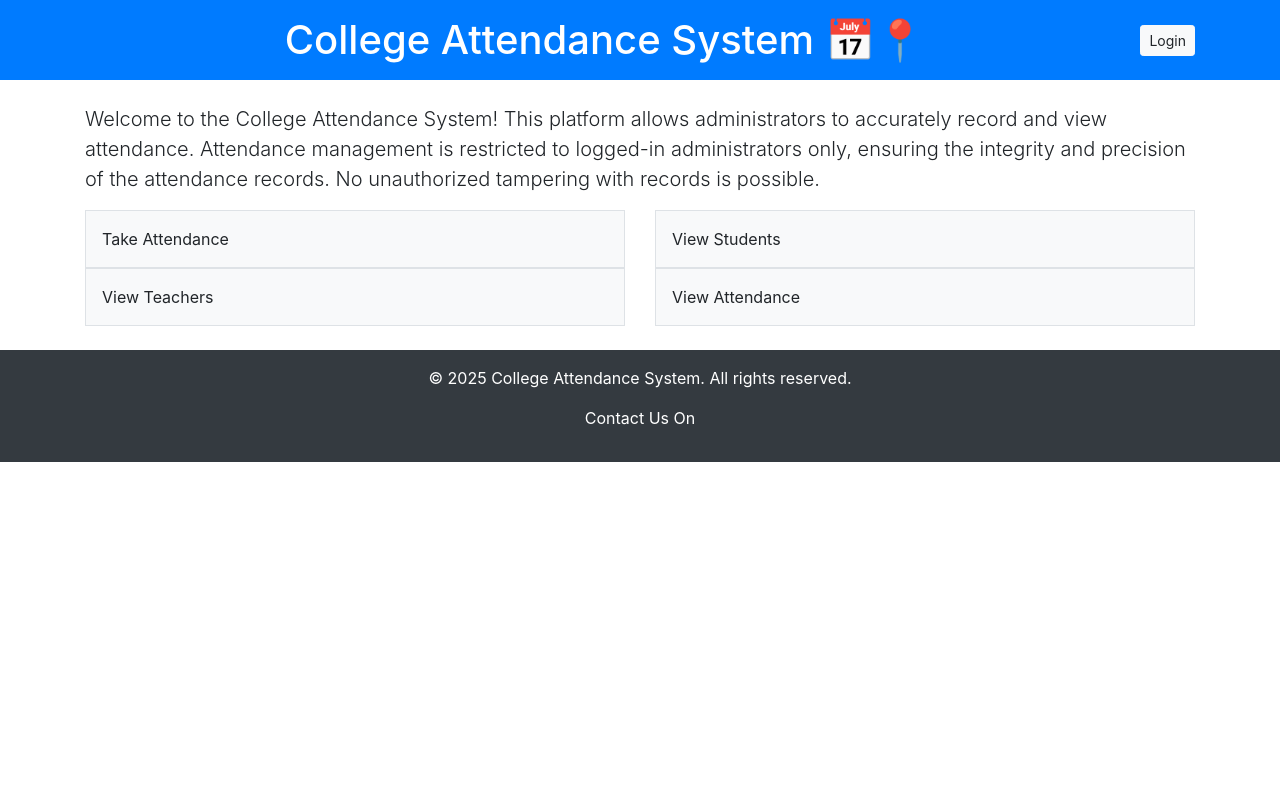
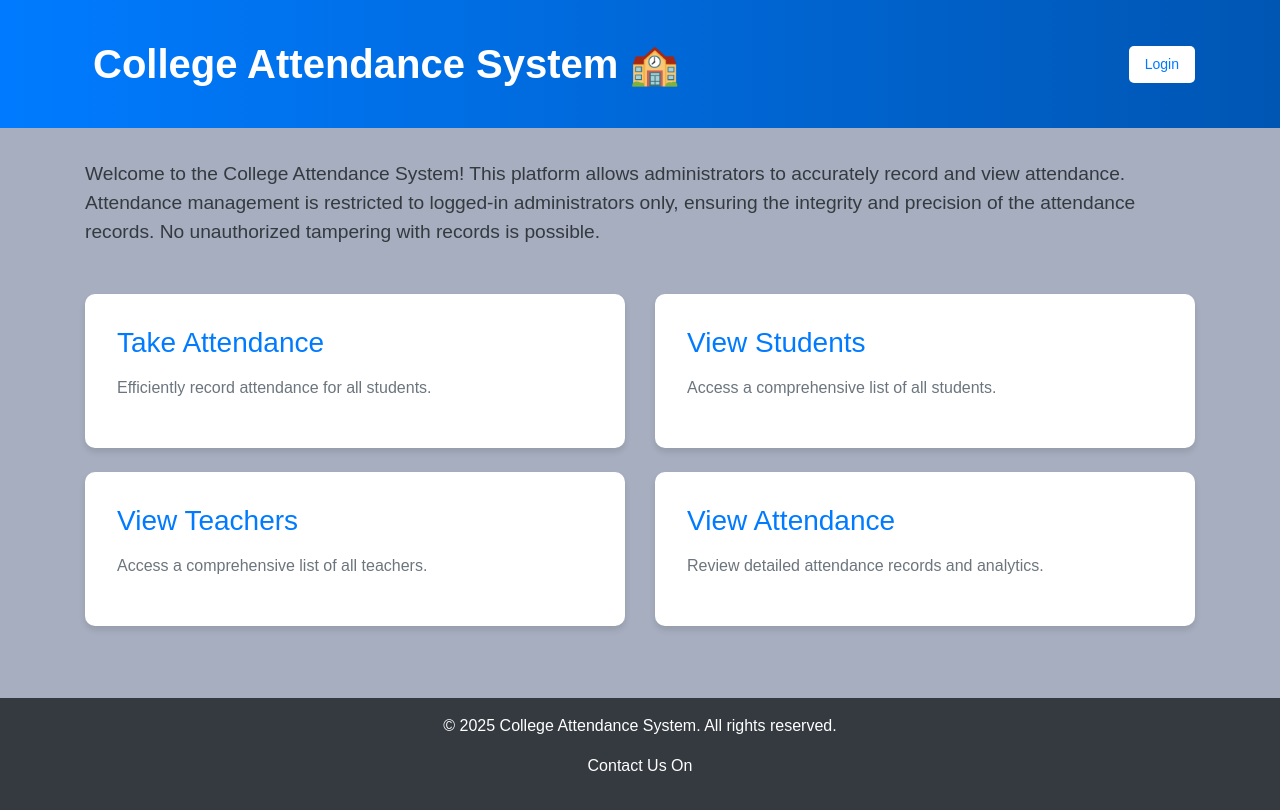
Before and after one commit to Vigilante120/College_attendance_tracker, a Flask app: page / in a window 1280 px wide. Before the commit the page ends 462 px from the top, so only its background shows below. Run offline with Flask 3, Linux system fonts and the light colour scheme; some libraries are stand-ins or nearby versions.

Commit message:
Changed Background

```diff
--- a/templates/index.html
+++ b/templates/index.html
@@ -6,41 +6,131 @@
     <title>{% block title %}College Attendance System{% endblock %}</title>
     <link rel="stylesheet" href="https://stackpath.bootstrapcdn.com/bootstrap/4.5.2/css/bootstrap.min.css">
     <link rel="stylesheet" href="{{ url_for('static', filename='css/styles.css') }}">
+    <style>
+        /* Custom Styles */
+        body {
+            font-family: 'Arial', sans-serif;
+            background-color: #A6AEBF; /* A very light gray */
+        }
+
+        .header-container {
+            background: linear-gradient(to right, #007bff, #0056b3);
+            color: white;
+            padding: 2rem 0;
+            margin-bottom: 2rem;
+        }
+
+        .header-title {
+            font-size: 2.5rem;
+            font-weight: bold;
+        }
+
+        .login-button {
+            background-color: #ffffff;
+            color: #007bff;
+            border: none;
+            border-radius: 5px;
+            padding: 0.5rem 1rem;
+            transition: background-color 0.3s ease;
+        }
+
+        .login-button:hover {
+            background-color: #e9ecef;
+        }
+
+        .lead {
+            font-size: 1.2rem;
+            color: #343a40;
+        }
+
+        .feature-container {
+            margin-top: 3rem;
+        }
+
+        .feature-box {
+            background-color: #ffffff;
+            border-radius: 10px;
+            padding: 2rem;
+            box-shadow: 0 4px 6px rgba(0, 0, 0, 0.1);
+            transition: transform 0.3s ease;
+        }
+
+        .feature-box:hover {
+            transform: translateY(-5px);
+        }
+
+        .feature-box h3 {
+            color: #007bff;
+            margin-bottom: 1rem;
+        }
+
+        .feature-box p {
+            color: #6c757d;
+        }
+
+        .footer {
+            background-color: #343a40;
+            color: white;
+            text-align: center;
+            padding: 1rem 0;
+            margin-top: 3rem;
+        }
+
+        /* Responsive Design */
+        @media (max-width: 768px) {
+            .header-title {
+                font-size: 2rem;
+            }
+
+            .feature-box {
+                padding: 1.5rem;
+            }
+        }
+    </style>
 </head>
 <body>
-<header class="bg-primary text-white py-3">
-    <!-- Flexbox container for centering title and aligning login button -->
+<header class="header-container">
     <div class="container d-flex justify-content-between align-items-center">
-        <!-- Centered Title -->
-        <h1 class="m-0 text-center flex-grow-1">College Attendance System 📅📍</h1>
-        <!-- Login Button -->
-        <a href="{{ url_for('login') }}" class="btn btn-light btn-sm ml-3">Login</a>
+        <h1 class="header-title m-2">College Attendance System 🏫</h1>
+        <a href="{{ url_for('login') }}" class="btn login-button btn-sm ml-3">Login</a>
     </div>
 </header>
-
 
 <div class="container mt-4">
     {% block content %}{% endblock %}
     <p class="lead">Welcome to the College Attendance System! This platform allows administrators to accurately record and view attendance. Attendance management is restricted to logged-in administrators only, ensuring the integrity and precision of the attendance records. No unauthorized tampering with records is possible.</p>
 </div>
 
-<div class="container overflow-hidden">
-    <div class="row gy-5">
-        <div class="col-6">
-            <div class="p-3 border bg-light">Take Attendance</div>
+<div class="container feature-container">
+    <div class="row">
+        <div class="col-md-6 mb-3">
+            <div class="feature-box">
+                <h3>Take Attendance</h3>
+                <p>Efficiently record attendance for all students.</p>
+            </div>
         </div>
-        <div class="col-6">
-            <div class="p-3 border bg-light">View Students</div>
+        <div class="col-md-6 mb-4">
+            <div class="feature-box">
+                <h3>View Students</h3>
+                <p>Access a comprehensive list of all students.</p>
+            </div>
         </div>
-        <div class="col-6">
-            <div class="p-3 border bg-light">View Teachers</div>
+        <div class="col-md-6 mb-4">
+            <div class="feature-box">
+                <h3>View Teachers</h3>
+                <p>Access a comprehensive list of all teachers.</p>
+            </div>
         </div>
-        <div class="col-6">
-            <div class="p-3 border bg-light">View Attendance</div>
+        <div class="col-md-6 mb-4">
+            <div class="feature-box">
+                <h3>View Attendance</h3>
+                <p>Review detailed attendance records and analytics.</p>
+            </div>
         </div>
     </div>
 </div>
-<footer class="bg-dark text-white text-center py-3 mt-4">
+
+<footer class="footer">
     <p>&copy; 2025 College Attendance System. All rights reserved.</p>
     <p>Contact Us On</p>
 </footer>
```
